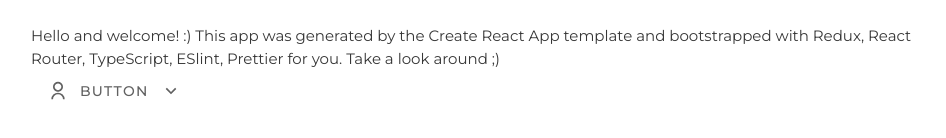
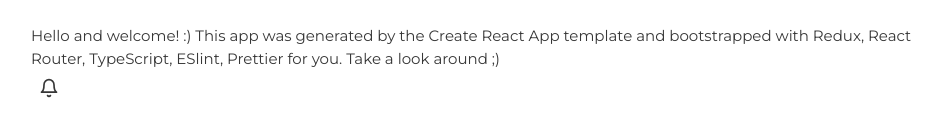
Before and after one commit to kedeinroga/get-that-home, a React (Create React App) app in the folder get-that-home/: page / in a window 1280 px wide. Shown: the part 170-308 px from the top of the page, without its empty margins (161-1107 px from the left). Built offline with nearby package versions, Linux system fonts and the light colour scheme.

Commit message:
Icon button styles were added succesfully

```diff
--- a/get-that-home/src/components/Button.tsx
+++ b/get-that-home/src/components/Button.tsx
@@ -18,6 +18,10 @@ const StyledButton = styled.button`
   border: 0 solid pink;
   border-radius: 16px;
   background-color: transparent;
+
+  :active, :focus {
+    background-color: transparent;
+  }
 
   & > div {
     display: flex;
@@ -77,8 +81,21 @@ const StyledButton = styled.button`
 `
 
 const StyledButtonIcon = styled.i`
-  background-color: black;
-  padding: 10px;
+  display: grid;
+  place-items: center;
+  font-size: 20px;
+  padding: 8px;
+  border-radius: 50px;
+  transition: 0.45s all;
+  cursor: pointer;
+
+  :hover {
+    background-color: ${colors.shallowPink};
+  }
+
+  :focus {
+    background-color: black;
+  }
 `
 
 export default function Button(props: IProps) {
--- a/get-that-home/src/pages/Home.tsx
+++ b/get-that-home/src/pages/Home.tsx
@@ -11,7 +11,7 @@ export const Home: React.FC = () => {
         Prettier for you. Take a look around ;)
       </p>
       <Button
-        icon={false}
+        icon
         secundary
         disabled={false}
         ghost
```
